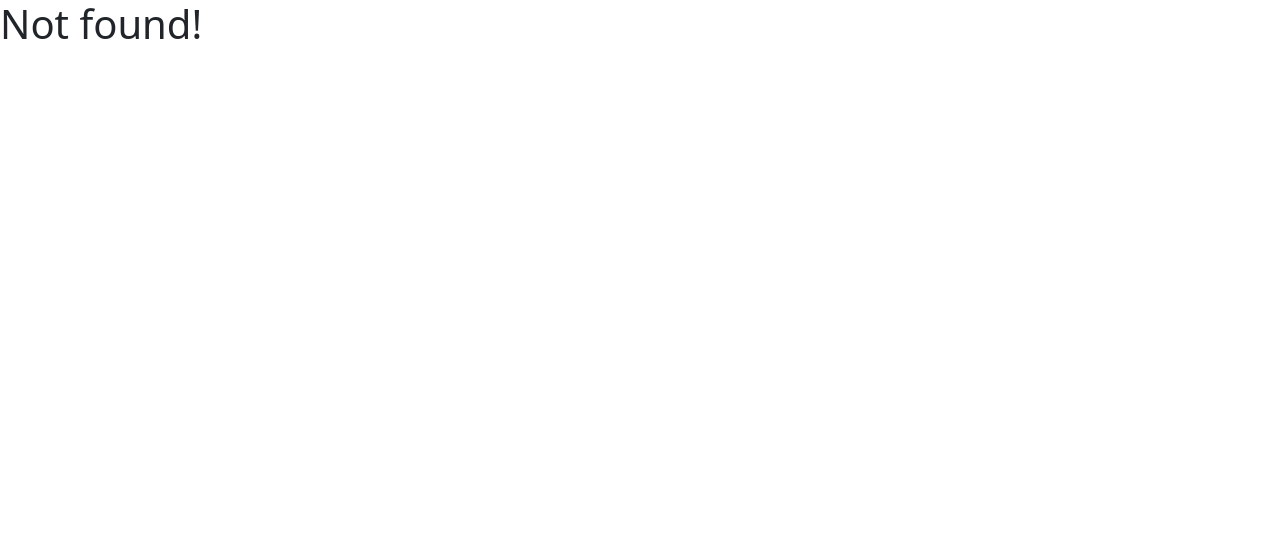
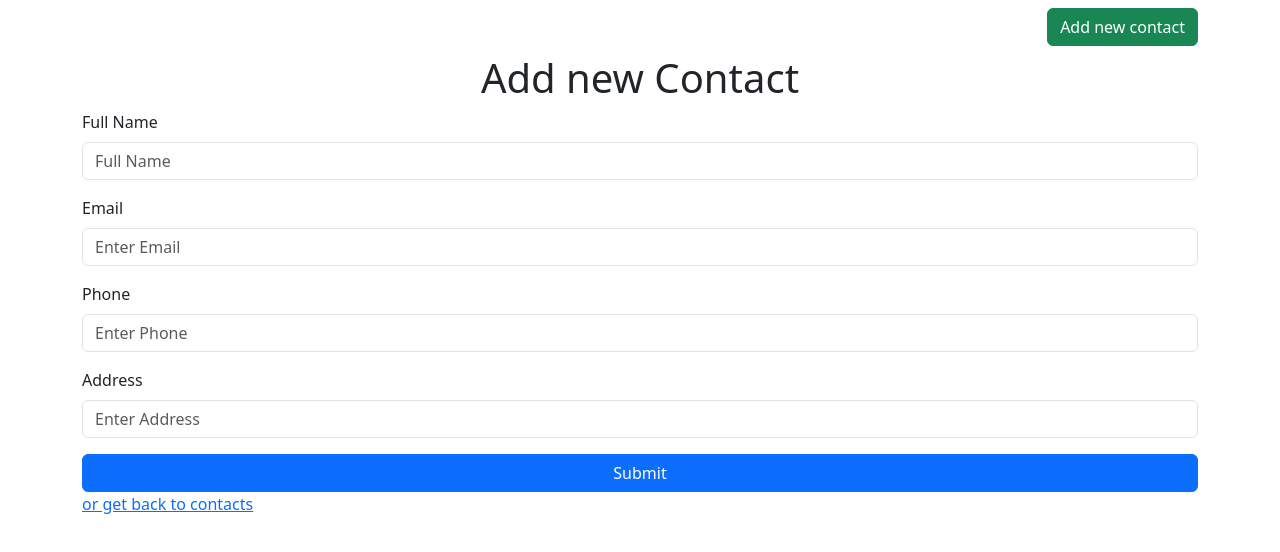
Before and after one commit to 4GeeksAcademy/Danloveper-React-Context-Lista-Contactos, a React (Vite) app: page /new-contact in a window 1280 px wide. Before the commit this address had no page. Shown: the top 552 px of the page. Built offline with nearby package versions, Linux system fonts and the light colour scheme.

Commit message:
Ref/Changes templates

```diff
--- /dev/null
+++ b/src/components/Contact.jsx
@@ -0,0 +1,33 @@
+import React from 'react'
+
+export const Contact = () => {
+    return (
+        <div className="container">
+            <div className="card w-100">
+                <div className="row g-0">
+                    <div className="col-md-4 d-flex justify-content-center">
+                        <img src="https://picsum.photos/id/237/200/300" className="my-2 object-fit-cover rounded-circle" alt="..." style={{ width: "200px", height: "200px" }} />
+                    </div>
+                    <div className="col-md-4">
+                        <div className="card-body">
+                            <p className="display-6">Mike Anamendolla</p>
+                            <div className="card-text text-secondary" style={{ fontSize: '1.2rem' }}>
+                                <p><i class="fa-solid fa-location-dot pe-2"></i> 5242 Hillcrest Rd</p>
+                                <p><i class="fa-solid fa-phone pe-2"></i> (870) 288-4149</p>
+                                <p><i class="fa-solid fa-envelope pe-2"></i> mike.anaexample</p>
+                            </div>
+                        </div>
+                    </div>
+                    <div className="col-md-4  d-flex align-items-center">
+                        <div className="card-body display-5 d-flex justify-content-around">
+                            <i class="fa-solid fa-pencil"></i>
+                            <i class="fa-solid fa-trash-can"></i>
+                        </div>
+                    </div>
+                </div>
+            </div>
+
+
+        </div>
+    )
+}
--- a/src/components/Navbar.jsx
+++ b/src/components/Navbar.jsx
@@ -3,14 +3,11 @@ import { Link } from "react-router-dom";
 export const Navbar = () => {
 
 	return (
-		<nav className="navbar navbar-light bg-light">
-			<div className="container">
-				<Link to="/">
-					<span className="navbar-brand mb-0 h1">React Boilerplate</span>
-				</Link>
-				<div className="ml-auto">
-					<Link to="/demo">
-						<button className="btn btn-primary">Check the Context in action</button>
+		<nav className="navbar">
+			<div className="container justify-content-end">
+				<div className="">
+					<Link to="/new-contact">
+						<button className="btn btn-success">Add new contact</button>
 					</Link>
 				</div>
 			</div>
--- a/src/pages/Home.jsx
+++ b/src/pages/Home.jsx
@@ -1,4 +1,5 @@
 import rigoImageUrl from "../assets/img/rigo-baby.jpg";
+import { Contact } from "../components/Contact.jsx";
 import useGlobalReducer from "../hooks/useGlobalReducer.jsx";
 
 export const Home = () => {
@@ -6,32 +7,6 @@ export const Home = () => {
 	const { store, dispatch } = useGlobalReducer()
 
 	return (
-		<div className="container">
-			<div className="card w-100">
-				<div className="row g-0">
-					<div className="col-md-4 d-flex justify-content-center">
-						<img src="https://picsum.photos/id/237/200/300" className="my-2 object-fit-cover rounded-circle" alt="..." style={{ width: "200px", height: "200px" }} />
-					</div>
-					<div className="col-md-4">
-						<div className="card-body">
-							<p className="display-6">Mike Anamendolla</p>
-							<div className="card-text text-secondary" style={{fontSize:'1.2rem'}}>
-								<p><i class="fa-solid fa-location-dot pe-2"></i> 5242 Hillcrest Rd</p>
-								<p><i class="fa-solid fa-phone pe-2"></i> (870) 288-4149</p>
-								<p><i class="fa-solid fa-envelope pe-2"></i> mike.anaexample</p>
-							</div>
-						</div>
-					</div>
-					<div className="col-md-4">
-						<div className="card-body display-3">
-							<i class="fa-solid fa-pencil"></i>
-							<i class="fa-solid fa-trash-can"></i>
-						</div>
-					</div>
-				</div>
-			</div>
-
-
-		</div>
+		<Contact />
 	);
 };
--- a/src/pages/Layout.jsx
+++ b/src/pages/Layout.jsx
@@ -9,7 +9,6 @@ export const Layout = () => {
         <ScrollToTop>
             <Navbar />
                 <Outlet />
-            <Footer />
         </ScrollToTop>
     )
 }
--- /dev/null
+++ b/src/pages/NewContact.jsx
@@ -0,0 +1,49 @@
+import React from 'react'
+import { Link } from 'react-router-dom'
+import useGlobalReducer from '../hooks/useGlobalReducer'
+
+export const NewContact = () => {
+
+  const {store, dispatch} = useGlobalReducer();
+
+  const handleSubmit = (e) => {
+    e.preventDefault(); // Evita recargar la página
+
+    const form = e.target;
+    const datos = new FormData(form); // Captura todos los inputs con name
+    const objeto = Object.fromEntries(datos); // Convierte a objeto
+
+    console.log("Datos del formulario:", objeto);
+
+    // Aquí podrías enviarlo a un API o guardarlo en tu store
+    // dispatch({ type: "ADD_CONTACT", payload: objeto });
+  };
+
+  return (
+    <div className='container'>
+      <h1 className='text-center'>Add new Contact</h1>
+      <form>
+        <div className="mb-3">
+          <label htmlFor="name" className="form-label">Full Name</label>
+          <input type="text" className="form-control" id="name" placeholder='Full Name' />
+        </div>
+        <div className="mb-3">
+          <label htmlFor="email" className="form-label">Email</label>
+          <input type="email" className="form-control" id="email" placeholder='Enter Email' />
+        </div>
+        <div className="mb-3">
+          <label htmlFor="phone" className="form-label">Phone</label>
+          <input type="number" className="form-control" id="phone" placeholder='Enter Phone' />
+        </div>
+        <div className="mb-3">
+          <label htmlFor="address" className="form-label">Address</label>
+          <input type="text" className="form-control" id="address" placeholder='Enter Address' />
+        </div>
+        <button type='submit' className="btn btn-primary w-100">
+          Submit
+        </button>
+        <Link to="/">or get back to contacts</Link>
+      </form>
+    </div>
+  )
+}
--- a/src/routes.jsx
+++ b/src/routes.jsx
@@ -9,6 +9,7 @@ import { Layout } from "./pages/Layout";
 import { Home } from "./pages/Home";
 import { Single } from "./pages/Single";
 import { Demo } from "./pages/Demo";
+import { NewContact } from "./pages/NewContact";
 
 export const router = createBrowserRouter(
     createRoutesFromElements(
@@ -23,6 +24,7 @@ export const router = createBrowserRouter(
 
         {/* Nested Routes: Defines sub-routes within the BaseHome component. */}
         <Route path= "/" element={<Home />} />
+        <Route path="/new-contact" element={<NewContact />} />
         <Route path="/single/:theId" element={ <Single />} />  {/* Dynamic route for single items */}
         <Route path="/demo" element={<Demo />} />
       </Route>
--- a/src/store.js
+++ b/src/store.js
@@ -12,7 +12,8 @@ export const initialStore=()=>{
         title: "Do my homework",
         background: null,
       }
-    ]
+    ],
+    contacts: []
   }
 }
 
@@ -26,6 +27,29 @@ export default function storeReducer(store, action = {}) {
         ...store,
         todos: store.todos.map((todo) => (todo.id === id ? { ...todo, background: color } : todo))
       };
+    case 'add_contact':
+
+      const data = async ()=>{
+        const response = await fetch('https://playground.4geeks.com/contact/agendas/danloveper/contacts',{
+          method:'POST',
+          body: JSON.stringify(action.payload)
+        }
+        )
+        try{
+          const dataJson = reponse.json();
+          return dataJson
+        }
+        catch (e){
+          console.error(e);
+        }
+
+      }
+
+      return {
+        ...store,
+        contacts: [...store.contacts, data]
+      }
+
     default:
       throw Error('Unknown action.');
   }
```
